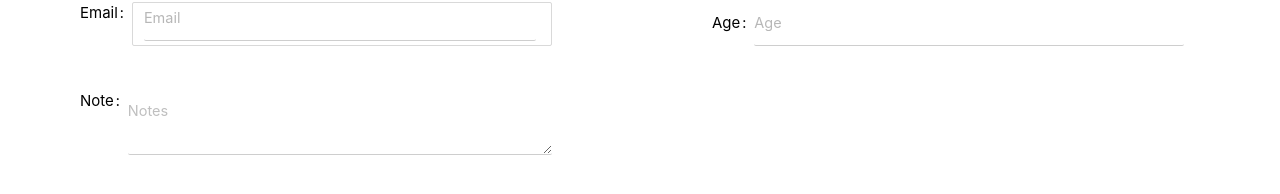
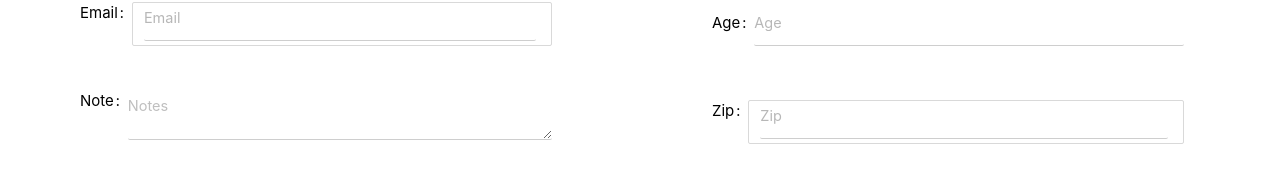
Before and after one commit to Gagandeep-Kaur-01/Ant_Design, a React (Create React App) app: page / in a window 1280 px wide. Shown: the part 480-674 px from the top of the page. Built offline with nearby package versions, Linux system fonts and the light colour scheme.

Commit message:
created 'Zip' field and modified css

```diff
--- a/src/components/setting/Forms.css
+++ b/src/components/setting/Forms.css
@@ -133,9 +133,9 @@
     outline: 0 ;
     -webkit-box-shadow: none;
     box-shadow: none!important;
-    margin-top: 10px;
+    margin-top: 5px;
     margin-bottom: 0px;
-    height: 55px;
+    height: 45px;
 }
 
 
--- a/src/components/setting/Forms.js
+++ b/src/components/setting/Forms.js
@@ -230,6 +230,12 @@ class Forms extends Component {
                             <TextArea name="note" id="note" rows={6} placeholder="Notes" />
                           </FormItem>
                         </Col>
+                        <Col md={12} xs={24} >
+                          <FormItem label="Zip" hasFeedback>
+                            <Input type="text" name="zip" id="zip" maxLength={6}
+                               placeholder="Zip" autoComplete="off" />
+                          </FormItem>
+                        </Col>
                     </Row>
 
                   </Col>
```
